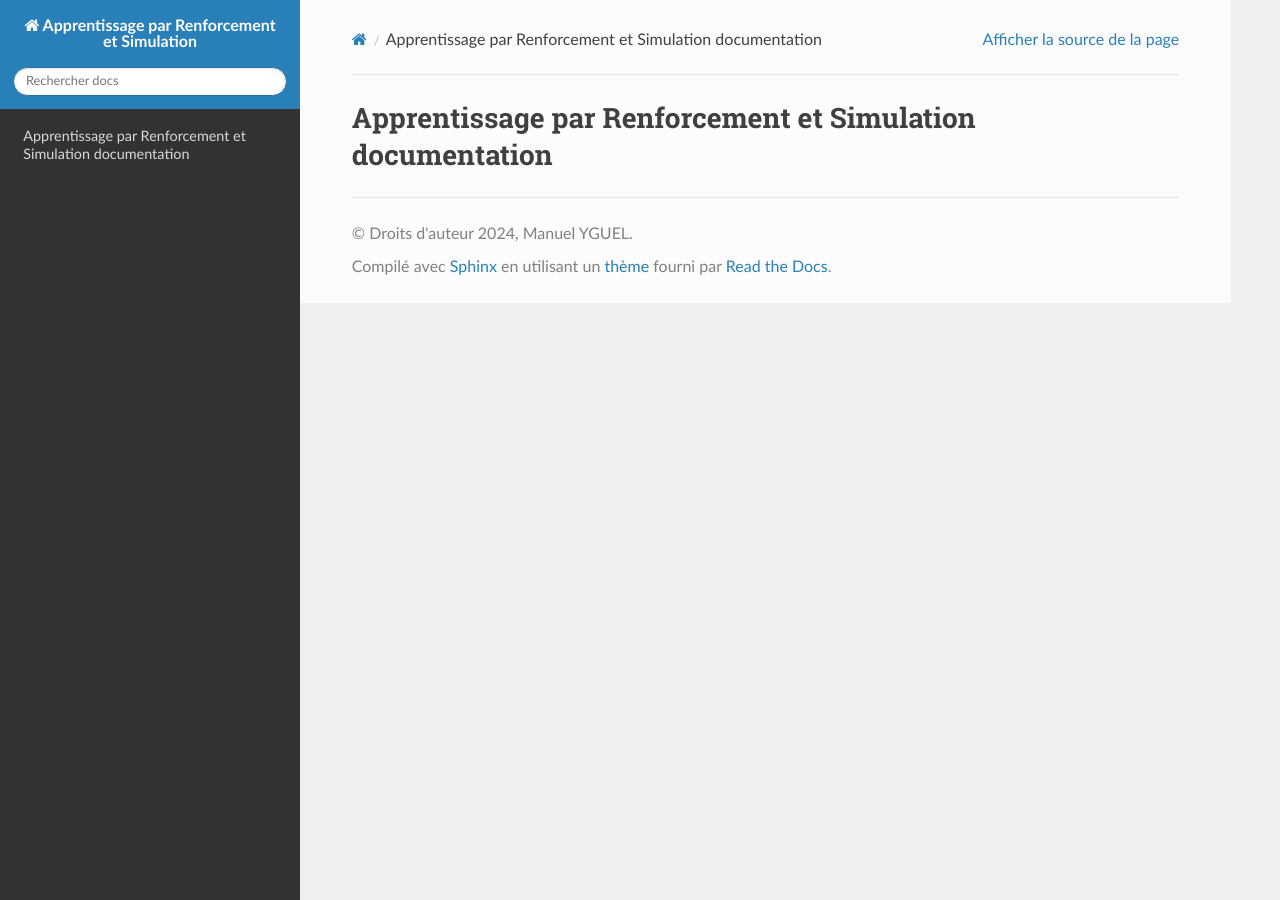
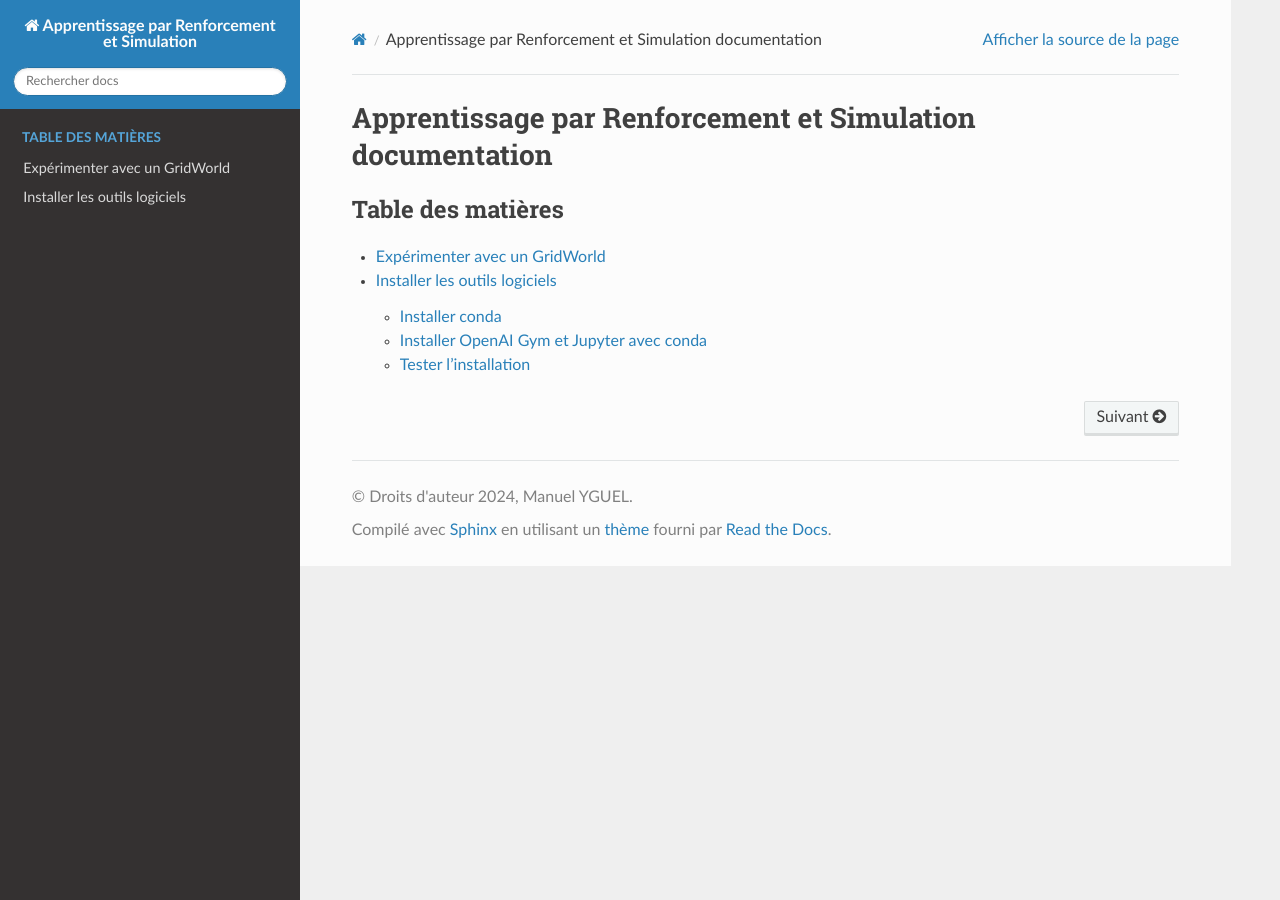
Before and after one commit to yguel/apprentissage_par_renforcement_et_simulation, a Sphinx documentation site: the page built from doc/sphinx/source/index.rst, in a window 1280 px wide. Built offline with Sphinx 7.4.7 and the Read the Docs theme 3.1.0, drawn with Linux system fonts in a browser that asks for light colours; some of the changed lines change nothing that is shown.

Commit message:
First doc online.

```diff
--- a/doc/sphinx/source/conf.py
+++ b/doc/sphinx/source/conf.py
@@ -14,7 +14,15 @@ release = '1.0.0'
 # -- General configuration ---------------------------------------------------
 # https://www.sphinx-doc.org/en/master/usage/configuration.html#general-configuration
 
-extensions = []
+extensions = [
+    "sphinx.ext.graphviz",
+    "sphinx.ext.ifconfig",
+    "sphinx.ext.intersphinx",
+    "sphinx_copybutton",
+    "sphinx_tabs.tabs",
+    "sphinx_rtd_theme",
+    "myst_parser",
+]
 
 templates_path = ['_templates']
 exclude_patterns = ["_build", "Thumbs.db", ".DS_Store"]
--- a/doc/sphinx/source/index.rst
+++ b/doc/sphinx/source/index.rst
@@ -6,4 +6,7 @@ Apprentissage par Renforcement et Simulation documentation
 
 .. toctree::
    :maxdepth: 2
-   :caption: Contents:
+   :caption: Table des matières
+
+   l02_gym_with_jupyter_rl_environment/grid_world_experiments_with_gym
+   l02_gym_with_jupyter_rl_environment/install
--- /dev/null
+++ b/doc/sphinx/source/l02_gym_with_jupyter_rl_environment/grid_world_experiments_with_gym.rst
@@ -0,0 +1,6 @@
+###############################
+Expérimenter avec un GridWorld
+###############################
+
+| Nous allons expérimenter avec un environnement de type GridWorld, qui est un environnement de type grille où un agent peut se déplacer dans les quatre directions (haut, bas, gauche, droite) et où il peut recevoir des récompenses positives ou négatives en fonction de sa position.
+| Nous allons utiliser l'implémentation de GridWorld fournie par la librairie `Gymnasium <https://gymnasium.farama.org/>`_ qui est un fork maintenu de la librairie `OpenAI Gym <https://gym.openai.com/>`_ qui n'est plus maintenue.
--- /dev/null
+++ b/doc/sphinx/source/l02_gym_with_jupyter_rl_environment/install.rst
@@ -0,0 +1,64 @@
+*******************************
+Installer les outils logiciels
+*******************************
+
+=================
+Installer conda
+=================
+
+Télécharger et installer Miniconda :
+
+.. code-block:: bash
+
+   mkdir -p ~/system/python/anaconda
+   cd ~/system/python/anaconda
+   wget https://repo.anaconda.com/miniconda/Miniconda3-latest-Linux-x86_64.sh -O Miniconda3-latest-2024.09.sh
+   bash Miniconda3-latest-2024.09.sh -b -u -p miniconda312
+   rm Miniconda3-latest-2024.09.sh
+
+Ajouter le bout de code qui suit à votre fichier de configuration du shell ``~/.bashrc``:
+
+.. literalinclude:: resources/code/conda312_init_bashrc
+   :language: bash
+   :caption: Fonction pour lancer facilement conda depuis la console
+   :linenos:
+
+===========================================
+Installer OpenAI Gym et Jupyter avec conda
+===========================================
+
+.. code-block:: bash
+
+   conda312_init
+   conda create -n rltutorials
+   conda activate rltutorials
+   conda install -c conda-forge jupyterlab
+   pip install rlberry[torch]
+   pip install gym
+
+======================
+Tester l'installation
+======================
+
+En lançant JupyterLab
+
+Soit dans la même console que celle où vous avez lancé la dernière commande (``pip install gym``):
+
+.. code-block:: bash
+
+   jupyter lab
+
+Soit dans une nouvelle console, lancez:
+
+.. code-block:: bash
+
+   conda312_init
+   conda activate rltutorials
+   jupyter lab
+
+Cela doit ouvrir une nouvelle fenêtre ou un nouvel onglet de navigateur avec JupyterLab, comme sur l'image ci-dessous:
+
+.. image:: resources/img/jupyterlab.png
+   :width: 800px
+   :align: center
+   :alt: JupyterLab
```
Also changed, not shown: doc/sphinx/source/l02_gym_with_jupyter_rl_environment/resources/img/jupyterlab.png (added), 1 other file.
